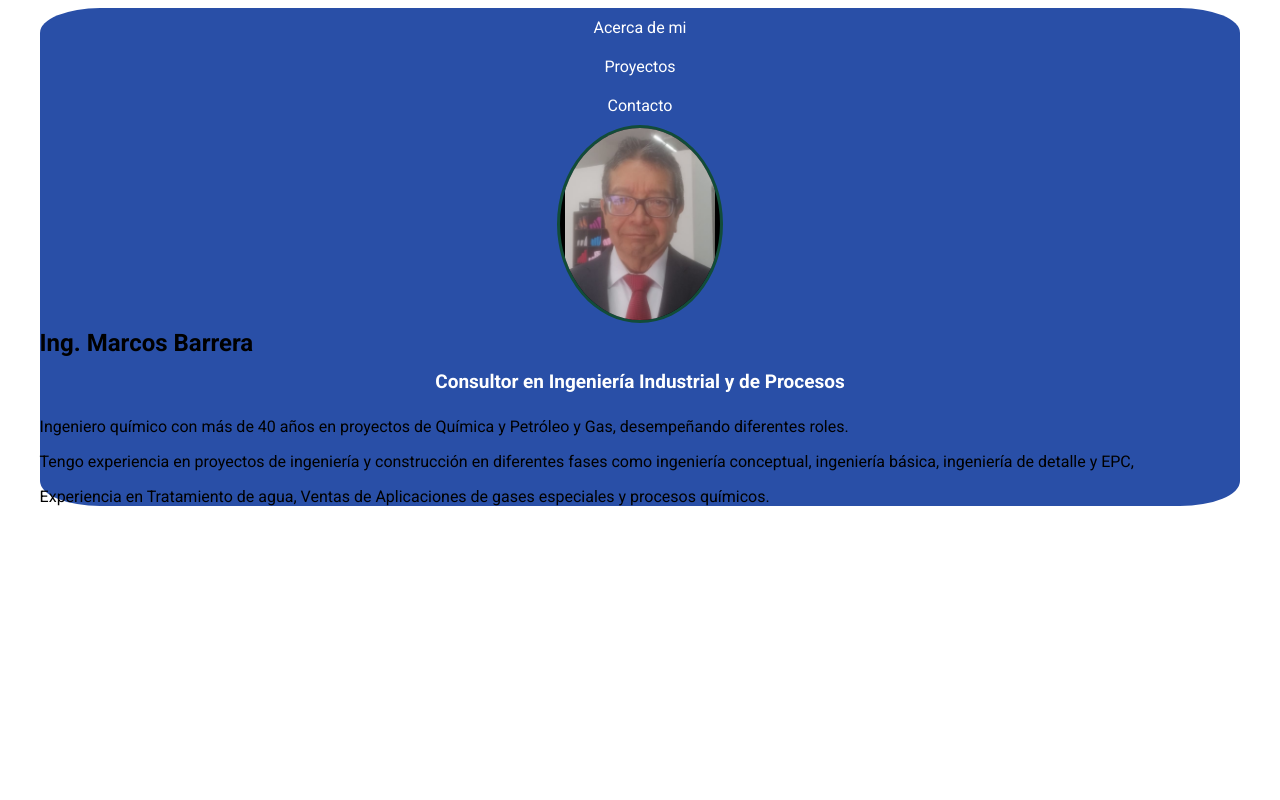
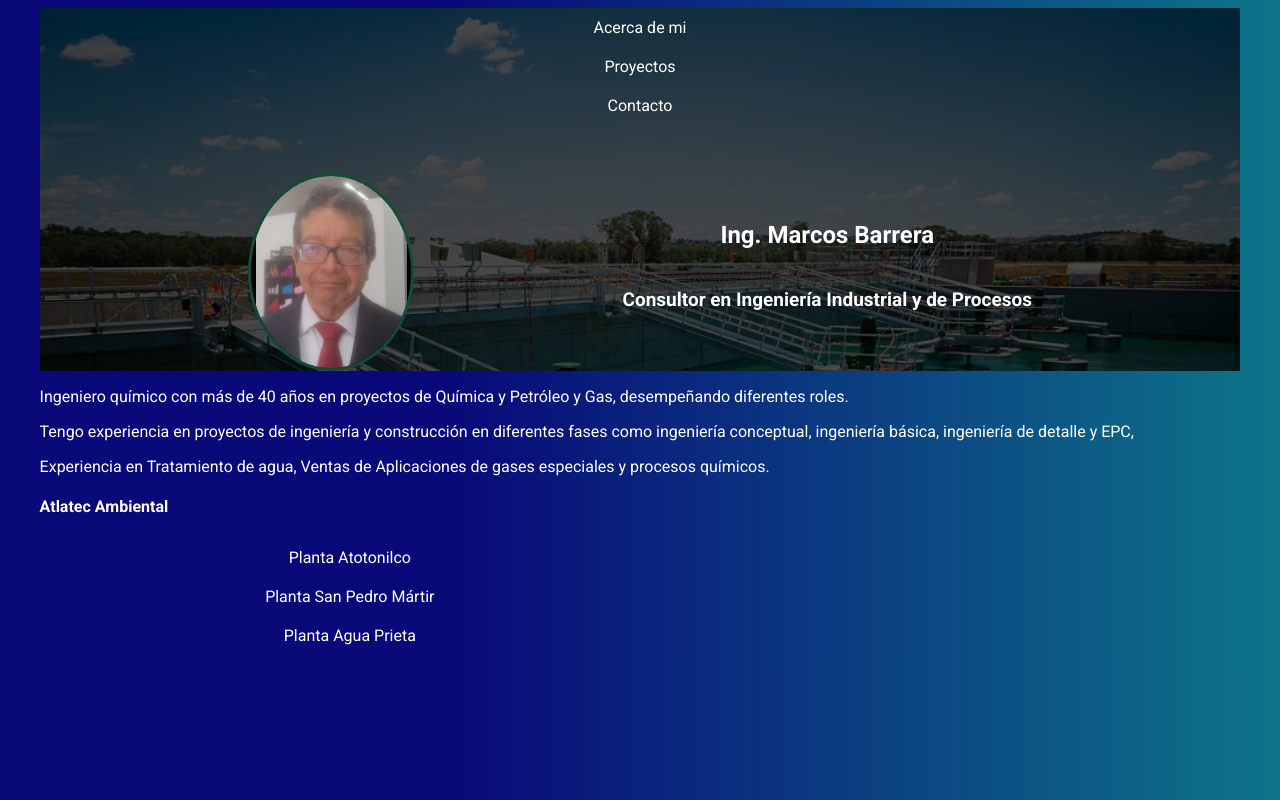
Before and after one commit to BarrasDesigns/TV_MarcosB, a website: page index.html in a window 1280 px wide. Drawn offline with Linux system fonts and the light colour scheme.

Commit message:
estilos en Hero

```diff
--- a/index.html
+++ b/index.html
@@ -13,28 +13,27 @@
 </head>
 
 <body>
-    <div id="wrapper">
-
+    <main id="wrapper">
+        <section class="hero">
+            <div class="contenido-hero">
                 <nav>
                     <li><a href="#aboutme">Acerca de mi</a></li>
                     <li><a href="#proyectos">Proyectos</a></li>
                     <li><a href="#contacto">Contacto</a></li>
                 </nav>
-        <main>
                 <div class="title">
-
                     <div class="objectfitCont">
-
                         <div class="objectfit">
                             <img src="./img/MBarrera.jpg" alt="fotoMarcosB" />
                         </div>
                         <div class="tituloHeader">
                             <h2 class="title">Ing. Marcos Barrera</h2>
                             <p class="subtitulo">Consultor en Ingeniería Industrial y de Procesos</p>
-
                         </div>
                     </div>
-
+                </div>
+            </div>
+        </section>
         <section id="aboutme">
             <p>Ingeniero químico con más de 40 años en proyectos de Química y Petróleo y Gas, desempeñando
                 diferentes roles.
@@ -51,11 +50,38 @@
                 químicos.
             </p>
         </section>
-        </main>
+        <section id="proyectos">
+
+            <div class="card">
+                <div class="card-title">
+                    <h4>Atlatec Ambiental</h4>
+                </div>
+                <div class="card-body">
+
+                    <li>Planta Atotonilco</li>
+                    <li>Planta San Pedro Mártir</li>
+                    <li>Planta Agua Prieta</li>
+                </div>
+            </div>
+            <!-- <div class="card">
+                        <div class="card-title">
+                            <h4>KBR Monterrey-</h4>
+                        </div>
+                        <div class="card-body">
+
+                            <li>Planta Atotonilco</li>
+                            <li>Planta San Pedro Mártir</li>
+                            <li>Planta Agua Prieta</li>
+                        </div>
+                    </div> -->
+        </section>
+        <section id="contacto">
+
+        </section>
         <footer>
 
         </footer>
-    </div>
+    </main>
 </body>
 
 </html>
--- a/package.json
+++ b/package.json
@@ -10,6 +10,7 @@
   "license": "ISC",
   "description": "",
   "dependencies": {
+    "bootstrap": "^5.3.3",
     "sass": "^1.79.4"
   }
 }
--- /dev/null
+++ b/sass/_hero.scss
@@ -0,0 +1,92 @@
+.hero {
+    background-image: url(../img/HeroImage.jpg);
+    background-repeat: no-repeat;
+    background-size: cover;
+    width: 100%;
+}
+
+.contenido-hero {
+    background-color: rgba(0, 0, 0, 0.7);
+    width: 100%;
+    height: 100%;
+}
+
+nav {
+    width: 100%;
+    display: flex;
+    justify-content: center;
+    align-items: center;
+    flex-direction: column;
+}
+
+li {
+    list-style-type: none;
+    border-radius: 5px;
+    padding: 10px;
+    text-align: center;
+    width: 50%;
+
+    a {
+        text-decoration: none;
+        color: white;
+    }
+}
+
+a:hover {
+    background-color: white;
+    color: blue !important;
+
+}
+
+.title {
+    display: flex;
+    justify-content: center;
+    text-align: center;
+    margin-top: 3rem;
+}
+
+.tituloHeader {
+    display: flex;
+    flex-direction: column;
+}
+
+.subtitulo {
+    font-size: 19px;
+    font-weight: 700;
+    text-align: center;
+}
+
+.objectfitCont {
+    width: 100%;
+    display: flex;
+    justify-content: space-evenly;
+    flex-direction: column;
+}
+
+
+.objectfit {
+    display: flex;
+    justify-content: space-around;
+    // margin-top: -4.5rem;
+    align-items: center;
+}
+
+.objectfit>img {
+    width: 10rem;
+    height: 12rem;
+    object-fit: contain;
+    -moz-border-radius: 50%;
+    -webkit-border-radius: 50%;
+    border-radius: 50%;
+    background-color: black;
+    border: 3px solid #124C39;
+    z-index: 1000;
+}
+
+
+@media (min-width: 960px) {
+    .objectfitCont {
+        flex-direction: row;
+    }
+
+}
--- a/sass/_nav.scss
+++ /dev/null
@@ -1,24 +0,0 @@
-nav {
-    width: 100%;
-    display: flex;
-    justify-content: center;
-    align-items: center;
-    flex-direction: column;
-}
-
-li {
-    list-style-type: none;
-    border-radius: 5px;
-    padding: 10px;
-    text-align: center;
-    width: 50%;
-
-    a {
-        text-decoration: none;
-        color: white;
-    }
-}
-a:hover{
-    background-color: white;
-    color: blue!important;
-}
--- a/sass/_title.scss
+++ /dev/null
@@ -1,95 +0,0 @@
-// .title {
-//     display: flex;
-//     justify-content: center;
-//     text-align: center;
-//     margin-top: 3rem;
-//     color: white;
-// }
-
-// .title2 {
-
-//     display: flex;
-//     justify-content: center;
-//     text-align: center;
-//     margin-top: -23%;
-// }
-
-.objectfitCont {
-    display: flex;
-    justify-content: space-around;
-}
-
-.tituloHeader {
-    display: flex;
-    flex-direction: column;
-    line-height: 0px;
-}
-
-.subtitulo {
-    color: white;
-    font-size: 19px;
-    font-weight: 700;
-    font-family: 'Roboto', sans-serif;
-    text-align: center;
-}
-
-.objectfit {
-    display: flex;
-    justify-content: space-around;
-    // margin-top: -4.5rem;
-    align-items: center;
-}
-
-.objectfit>img {
-    width: 10rem;
-    height: 12rem;
-    object-fit: contain;
-    -moz-border-radius: 50%;
-    -webkit-border-radius: 50%;
-    border-radius: 50%;
-    background-color: black;
-    border: 3px solid #124C39;
-    z-index: 1000;
-}
-
-@media (max-width: 371px) {
-    .objectfit {
-        justify-content: center;
-    }
-
-    .objectfit>img {
-        width: 7rem;
-        height: 8rem;
-
-    }
-
-    .galeria__subtitulo,
-    .subtitulo {
-        font-size: 15px;
-
-    }
-
-    .subtitulo {
-        line-height: 17px;
-    }
-
-    .title {
-        display: none;
-    }
-
-    nav {
-        margin-bottom: 19% !important;
-    }
-
-    .logoPatronCont {
-        height: 100%;
-    }
-
-}
-
-@media (min-width: 960px) {
-    .objectfitCont {
-        flex-direction: column;
-    }
-
-}
--- a/sass/style.scss
+++ b/sass/style.scss
@@ -1,16 +1,23 @@
-@use 'title';
-@use 'nav';
+@use 'aboutme';
+@use 'hero';
 
-$ColorFondo: #294fa7;
+$primary-color: rgba(9, 9, 121, 1);
+$secondary-color: rgb(13, 117, 137);
+$gradient-angle: 90deg;
+
 $ColorLetra: white;
 $Roboto: "Roboto", sans-serif;
 
-#wrapper{
-    background-color: $ColorFondo;
+body {
+    background: linear-gradient($gradient-angle, $primary-color 35%, $secondary-color 100%);
+    font-family: $Roboto;
+    color: $ColorLetra;
+}
+
+#wrapper {
     margin-left: 2.5%;
     width: 95%;
     border-radius: 5%;
 }
-body{
-    font-family: $Roboto;
-}
+
+@media only screen and (max-width: 460px) {}
```
Also changed, not shown: css/style.css, img/HeroImage.jpg (added), sass/_aboutme.scss (added), 2 other files. Lines whose indentation alone changed are shown as unchanged.
